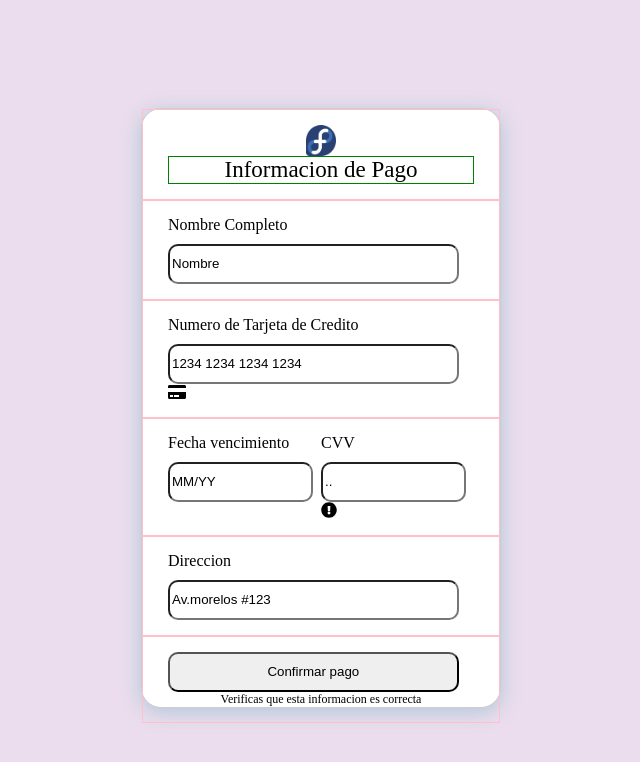
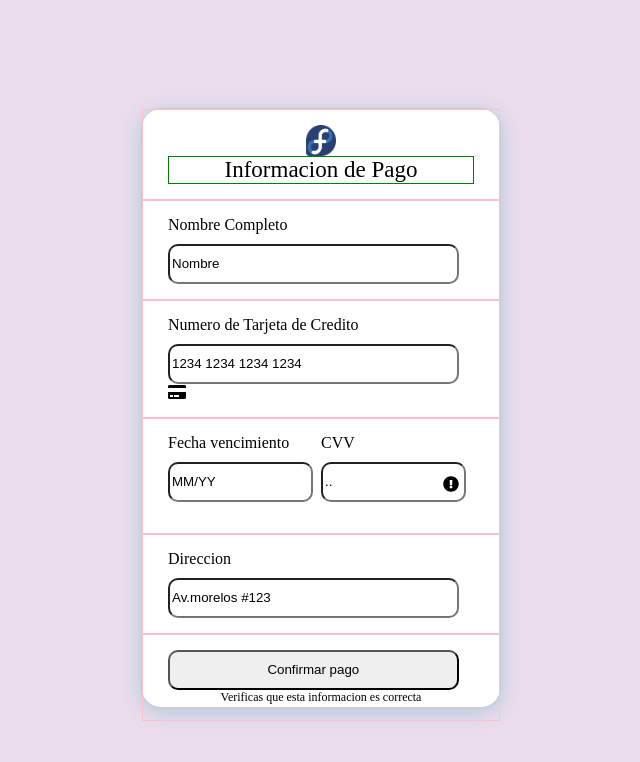
Before and after one commit to victortyau/pay-form, an Angular app: page / in a window 1280 px wide. Shown: the top 762 px of the page, without its empty margins (319-959 px from the left). Built offline with nearby package versions, Linux system fonts and the light colour scheme.

Commit message:
working on add fontawesome to fields

```diff
--- a/src/app/app.component.css
+++ b/src/app/app.component.css
@@ -71,3 +71,10 @@
   font-size: 16px;
   margin-bottom: 10px;
 }
+
+.input-icon {
+  position: relative;
+  display: flex;
+  left: 80%;
+  top: -30%;
+}
--- a/src/app/app.component.html
+++ b/src/app/app.component.html
@@ -21,7 +21,7 @@
       <div class="half-box column">
         <span class="input-label">{{ cvv_label }}</span>
         <input type="text" class="input-text" name="cvv_input" id="cvv_input" value="{{ cvv }}" />
-        <fa-icon [icon]="faExclamationCircle"></fa-icon>
+        <fa-icon class="input-icon" [icon]="faExclamationCircle"></fa-icon>
       </div>
     </div>
     <div class="input-box column">
```
